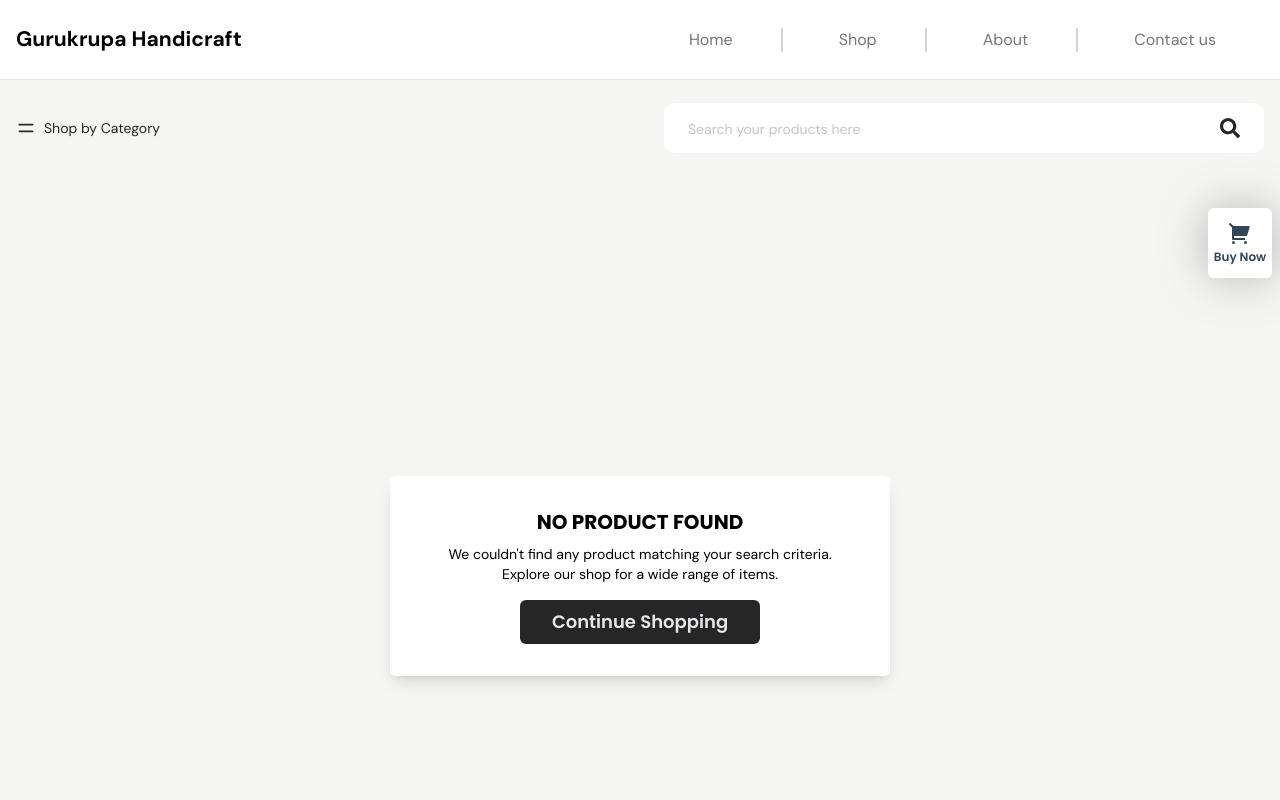
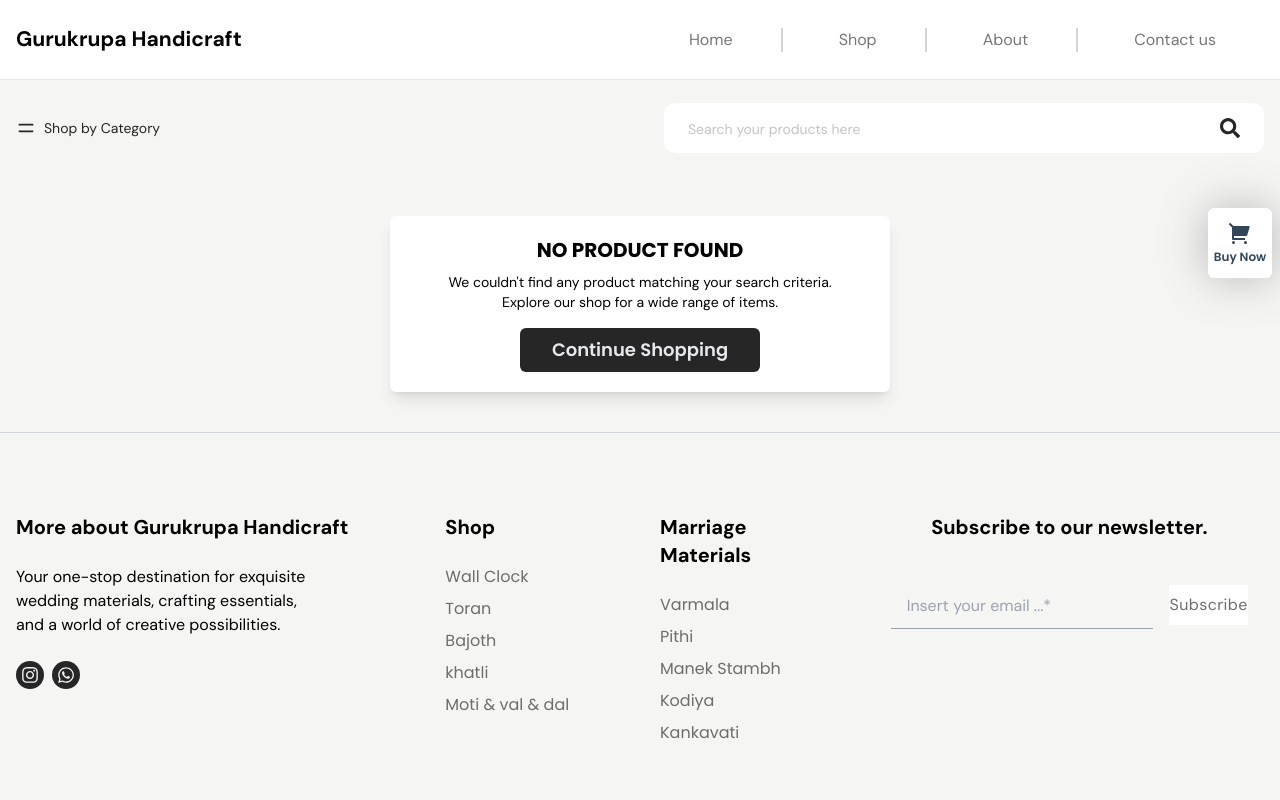
Before and after one commit to RahulThummar/gurukrupahandicraft, a React (Create React App) app: page /product/1 in a window 1280 px wide. Shown: the top 800 px of the page. Built offline with nearby package versions, Linux system fonts and the light colour scheme.

Commit message:
no produc foound on search

```diff
--- a/src/pages/ProductDetails/ProductDetails.js
+++ b/src/pages/ProductDetails/ProductDetails.js
@@ -68,8 +68,8 @@ const ProductDetails = () => {
 
         :
 
-        <div className="flex items-center justify-center min-h-screen">
-  <div className="max-w-[500px] p-4 py-8 bg-white flex gap-4 flex-col items-center rounded-md shadow-lg">
+<div className="flex items-center justify-center m-10 ">
+  <div className="max-w-[500px] p-4 py-5 bg-white flex gap-4 flex-col items-center rounded-md shadow-lg">
     <h1 className="font-titleFont text-xl font-bold uppercase">
       No Product Found
     </h1>
@@ -84,6 +84,8 @@ const ProductDetails = () => {
     </Link>
   </div>
 </div>
+
+
 
       }
 
```
